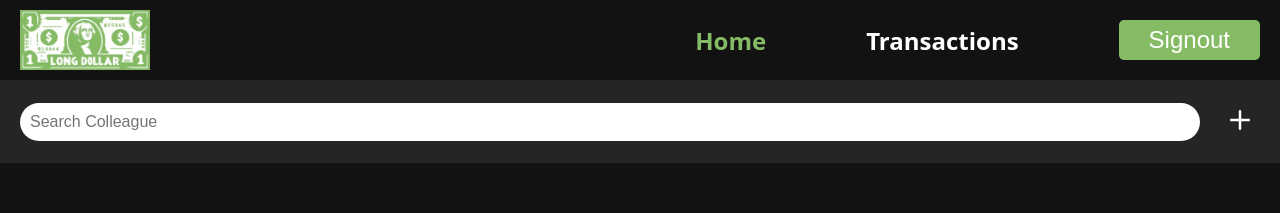
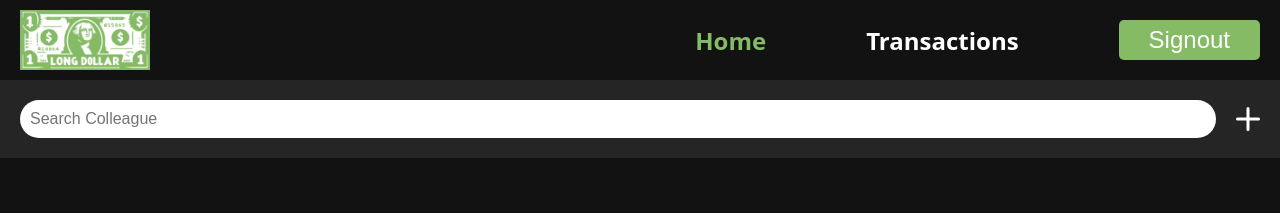
Before and after one commit to BrandonGatewood/Long-Dollar, a React (Vite) app in the folder frontend/: page / in a window 1280 px wide. Shown: the top 213 px of the page. Built offline with nearby package versions, Linux system fonts and the light colour scheme; no server answers.

Commit message:
changed add button on toolbar centered button and changed size to 24px

```diff
--- a/frontend/src/components/modals/AddColleagueModal.jsx
+++ b/frontend/src/components/modals/AddColleagueModal.jsx
@@ -61,7 +61,7 @@ const AddColleagueModal = () => {
     return (
         <>
 
-            <button type="button" className="button" onClick={ () => setIsActive(true) }>
+            <button type="button" className="button buttonAdd" onClick={ () => setIsActive(true) }>
                 <AddColleagueIcon className='iconWhite'/>
             </button>
 
--- a/frontend/src/css/button.css
+++ b/frontend/src/css/button.css
@@ -53,6 +53,11 @@
   width: 100%;
 }
 
+.buttonAdd {
+  width: 24px;
+  height: 24px;
+}
+
 .buttonClaim {
   height: 35px;
   width: 50%;
--- a/frontend/src/css/components/toolbar.css
+++ b/frontend/src/css/components/toolbar.css
@@ -8,6 +8,7 @@
 .toolbarContent {
   width: 100%;
   display: flex;
+  align-items: center;
   justify-content: space-between;
   gap: 20px;
   padding: 20px;
```
Also changed, not shown: frontend/src/assets/icons/plus.svg.
